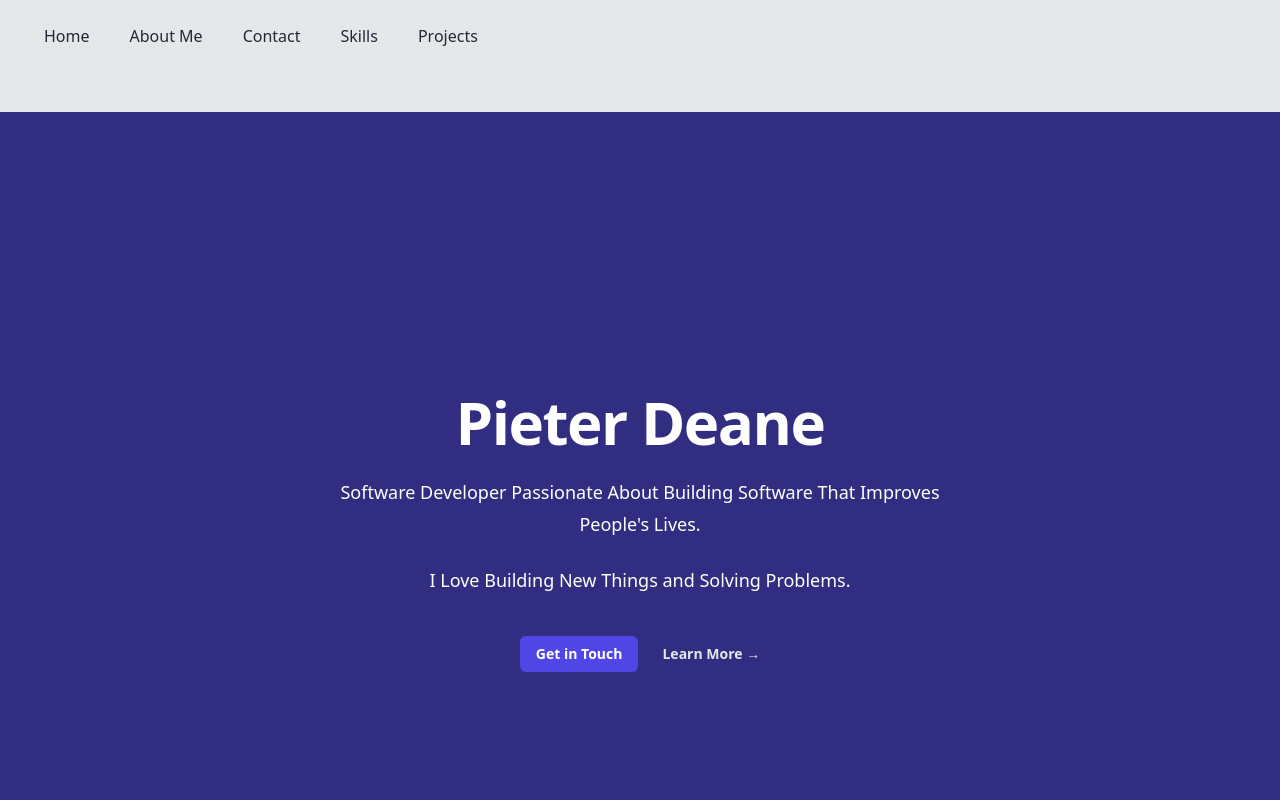
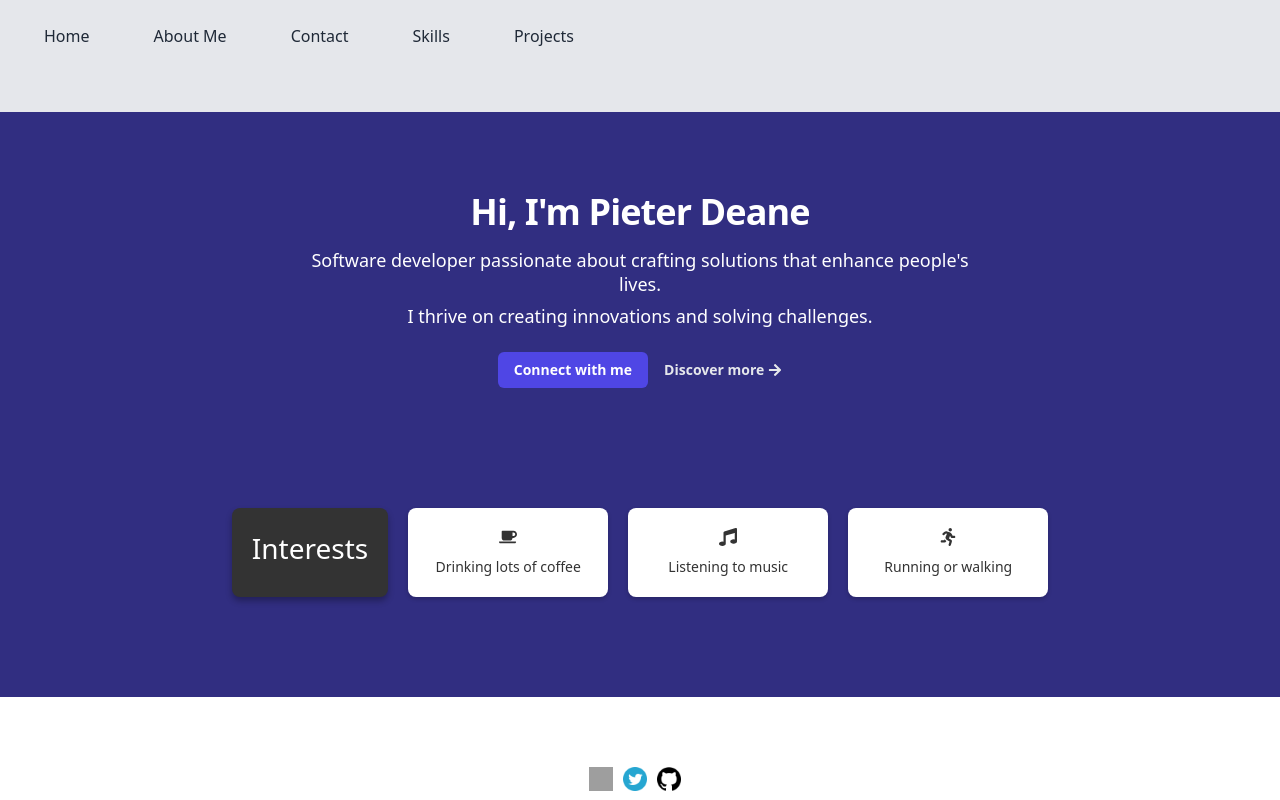
Before and after one commit to Pieter1821/MyPortfolioWebsite, a React (Vite) app: page / in a window 1280 px wide. Shown: the top 800 px of the page. Built offline with nearby package versions, Linux system fonts and the light colour scheme; grey boxes are pictures that could not be loaded.

Commit message:
added some styling

```diff
--- a/src/components/Hero.jsx
+++ b/src/components/Hero.jsx
@@ -1,29 +1,35 @@
 import React from 'react';
 import { Link } from 'react-router-dom';
+import { FaArrowRight } from 'react-icons/fa'; // Import an icon of your choice
 import Interests from '../components/Interests';
 
 const Hero = () => {
   return (
-    <div className="relative bg-indigo-900 px-6 pt-14 lg:px-8 text-white">
-      <div className="mx-auto max-w-2xl py-32 sm:py-48 lg:py-56 text-center">
-        <h1 className="text-4xl font-bold tracking-tight sm:text-6xl">Pieter Deane</h1>
-        <p className="mt-6 text-lg leading-8">
-          Software Developer Passionate About Building Software That Improves People's Lives.
+    <div className="relative bg-indigo-900 px-6 py-20 lg:px-8 text-white">
+      <div className="mx-auto max-w-2xl text-center">
+        <div className="mb-4">
+          <span className="text-3xl lg:text-4xl font-bold tracking-tight">
+            Hi, I'm Pieter Deane
+          </span>
+        </div>
+        <p className="text-lg leading-6">
+          Software developer passionate about crafting solutions that enhance people's lives.
         </p>
-        <p className="mt-6 text-lg leading-8">I Love Building New Things and Solving Problems.</p>
-        <div className="mt-10 flex items-center justify-center gap-x-6">
+        <p className="text-lg leading-6 mt-2">
+          I thrive on creating innovations and solving challenges.
+        </p>
+        <div className="mt-6 flex items-center justify-center">
           <Link
             to="/contact"
-            className="rounded-md bg-indigo-600 px-4 py-2 text-sm font-semibold text-white hover:bg-indigo-700 focus:bg-indigo-700 focus:outline-none focus:ring-2 focus:ring-indigo-500"
+            className="rounded-md bg-indigo-600 px-4 py-2 text-sm font-semibold text-white hover:bg-indigo-700 focus:bg-indigo-700 focus:outline-none focus:ring-2 focus:ring-indigo-500 mr-4"
           >
-            Get in Touch
+            Connect with me
           </Link>
           <Link
             to="/about"
-            aria-label="Learn More about Pieter Deane"
-            className="text-sm font-semibold leading-6 text-gray-200 hover:text-indigo-300"
+            className="text-sm font-semibold leading-6 text-gray-200 hover:text-indigo-300 flex items-center"
           >
-            Learn More <span aria-hidden="true">→</span>
+            Discover more <FaArrowRight className="ml-1" />
           </Link>
         </div>
       </div>
--- a/src/components/Navbar.jsx
+++ b/src/components/Navbar.jsx
@@ -21,11 +21,11 @@ export default function Navbar() {
   };
 
   return (
-    <div className="navbar-container bg-gray-200">
+    <div className="navbar-container bg-gray-200 flex justify-center">
       <nav className="px-2 sm:px-4 py-2 w-full">
         <div className="max-w-screen-xl mx-auto px-4 md:px-8">
           <div className="flex center justify-between h-20">
-            <div className="md:hidden">
+            <div className="md:hidden flex justify-center">
               <button
                 onClick={toggleMenu}
                 className="text-gray-800 hover:text-gray-600"
@@ -39,7 +39,7 @@ export default function Navbar() {
               </button>
             </div>
 
-            <div className="hidden md:flex justify-between space-x-4">
+            <div className="hidden md:flex justify-between space-x-10">
               {links.map((link, index) => (
                 <Link
                   key={index}
@@ -61,7 +61,7 @@ export default function Navbar() {
                     key={index}
                     to={link.to}
                     className="nav-link text-gray-800 hover:text-blue-600"
-                    activeClassName="font-semibold text-blue-600"
+                    activeclassname="font-semibold text-blue-600"
                   >
                     {link.label}
                   </Link>
--- a/src/styles/About.css
+++ b/src/styles/About.css
@@ -1,6 +1,7 @@
+
+
 .about-container {
   width: 100%;
-  max-width: 800px;
   margin: 0 auto;
   padding: 40px;
   background-color: var(--main-color);
@@ -25,6 +26,7 @@ p {
   line-height: 1.6;
   margin-bottom: 20px;
   animation: fadeIn 0.5s ease-in-out;
+  text-align: justify;
 }
 
 strong {
@@ -36,6 +38,19 @@ strong {
 strong:hover {
   color: #f44336;
 }
+
+.personalpic {
+  display: flex;
+  justify-content: center;
+  max-width: 100%;
+  max-height: 300px;
+  width: auto;
+  height: auto;
+  border-radius: 50%;
+  opacity: 0.9;
+  box-shadow: 0px 0px 20px rgba(0, 0, 0, 0.3);
+}
+
 
 .buttons-container {
   display: flex;
@@ -58,19 +73,20 @@ strong:hover {
   margin: 0 15px;
 }
 
+
+@media (max-width: 768px) {
+  .buttons-container {
+    flex-direction: column;
+    align-items: center;
+  }
+
+  .btn-projects,
+  .btn-resume {
+    margin: 10px 0;
+  }
+}
+
 .btn-projects:hover,
 .btn-resume:hover {
   background-color: var(--accent-color);
 }
-
-.personalpic {
-  display: flex;
-  justify-content: center;
-  max-width: 100%;
-  max-height: 300px;
-  width: auto;
-  height: auto;
-  border-radius: 50%;
-  opacity: 0.9;
-  box-shadow: 0px 0px 20px rgba(0, 0, 0, 0.3);
-}
--- a/src/styles/Contact.css
+++ b/src/styles/Contact.css
@@ -3,7 +3,7 @@
   flex-direction: column;
   align-items: center;
   padding: 40px;
-  background-color: #3498db;
+  background-color: var(--secondary-color);
   color: white;
   border-radius: 10px;
   box-shadow: 0 0 10px rgba(0, 0, 0, 0.3);
--- a/src/styles/Interests.css
+++ b/src/styles/Interests.css
@@ -12,7 +12,8 @@
   justify-content: center;
   gap: 20px;
   padding: 20px;
-  margin-top: -100px;
+  margin-top: 100px;
+
 
 }
 
--- a/src/styles/Projects.css
+++ b/src/styles/Projects.css
@@ -3,7 +3,7 @@
   display: flex;
   flex-wrap: wrap;
   justify-content: space-between;
-  background: #3498db;
+  background: yellowgreen;
   padding: 20px;
 }
 
--- a/src/styles/Skills.css
+++ b/src/styles/Skills.css
@@ -2,7 +2,7 @@
 .skills-container {
   text-align: center;
   padding: 2rem;
-  background-color: #3498db;
+  background-color: orange;
   border: 1px solid #ddd;
   border-radius: 8px;
 }
```
Also changed, not shown: src/App.jsx (line endings or trailing spaces).
